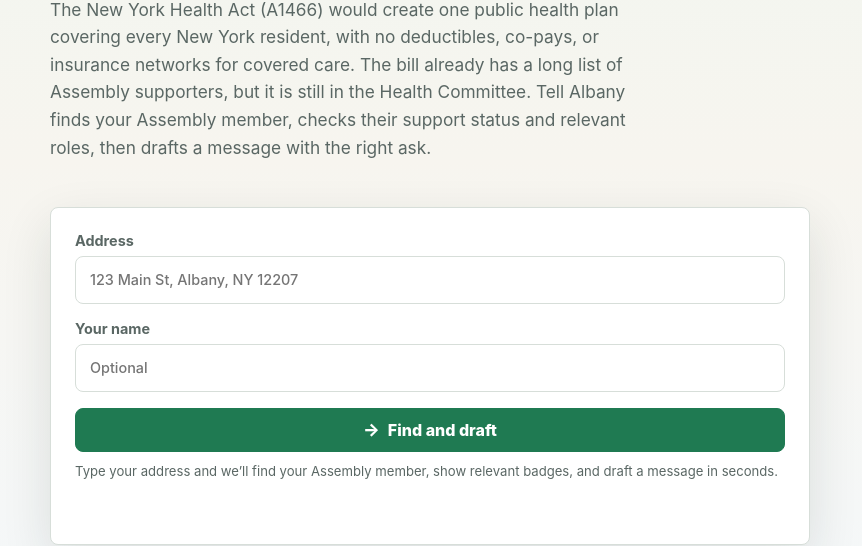
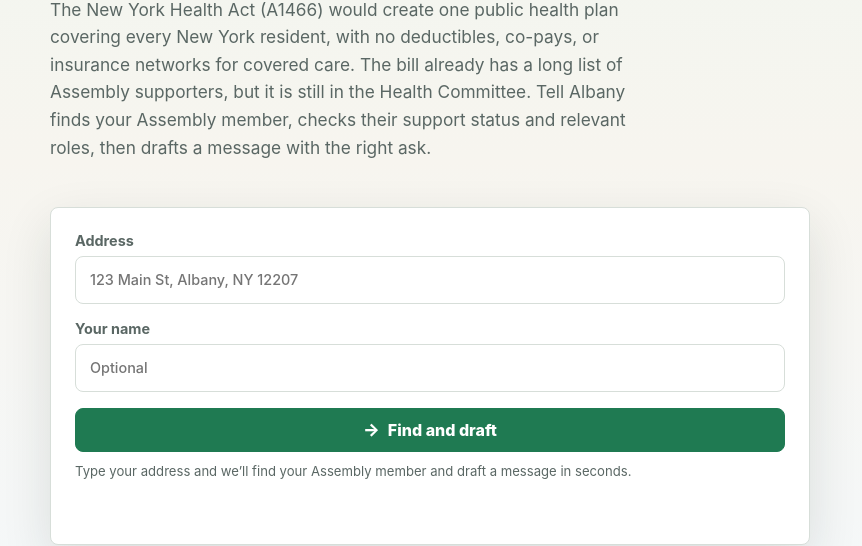
Before and after one commit to niajohnson/tell-albany, a website: page public/index.html in a window 1280 px wide. Shown: the part 289-835 px from the top of the page, without its empty margins (210-1072 px from the left). Drawn offline with Linux system fonts and the light colour scheme.

Commit message:
Simplify lookup helper text

```diff
--- a/public/index.html
+++ b/public/index.html
@@ -43,7 +43,7 @@
             Find and draft
           </button>
           <p class="lookup-help">
-            Type your address and we’ll find your Assembly member, show relevant badges, and draft a message in seconds.
+            Type your address and we’ll find your Assembly member and draft a message in seconds.
           </p>
         </form>
 
```
